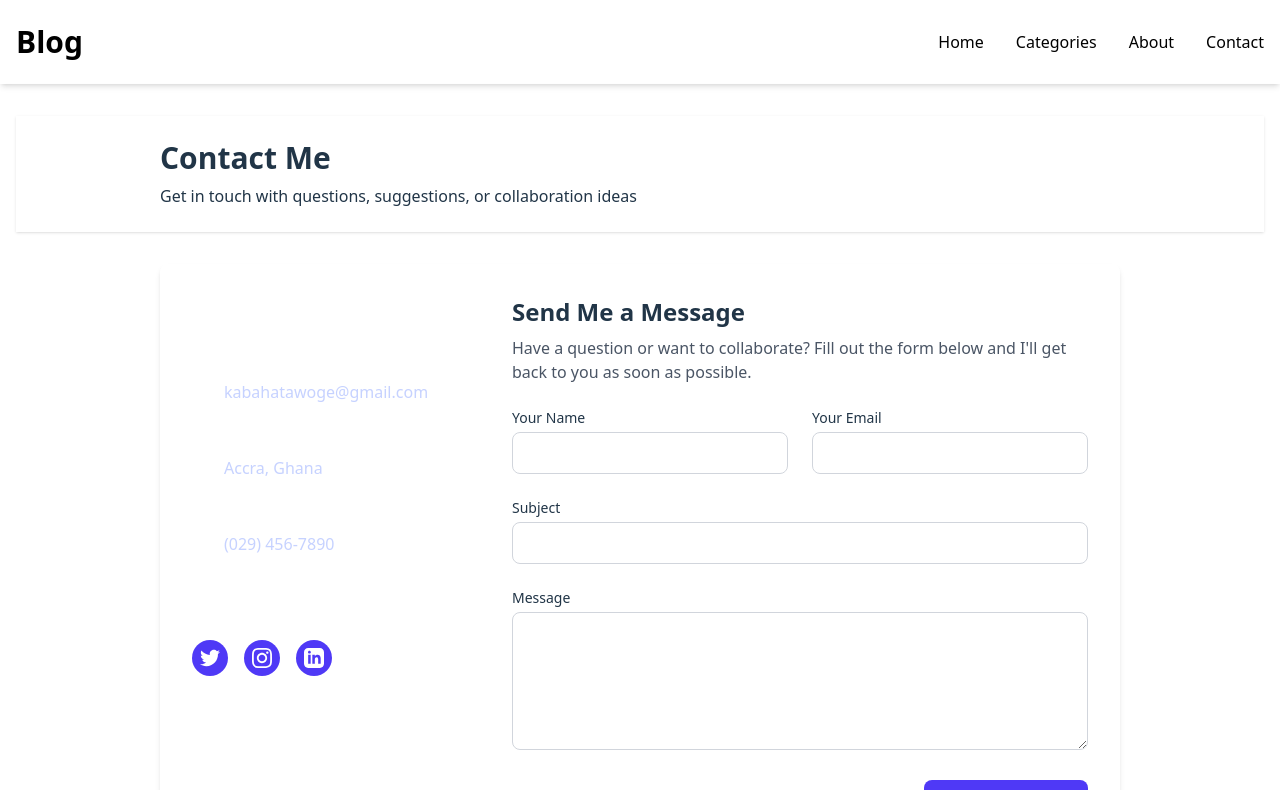
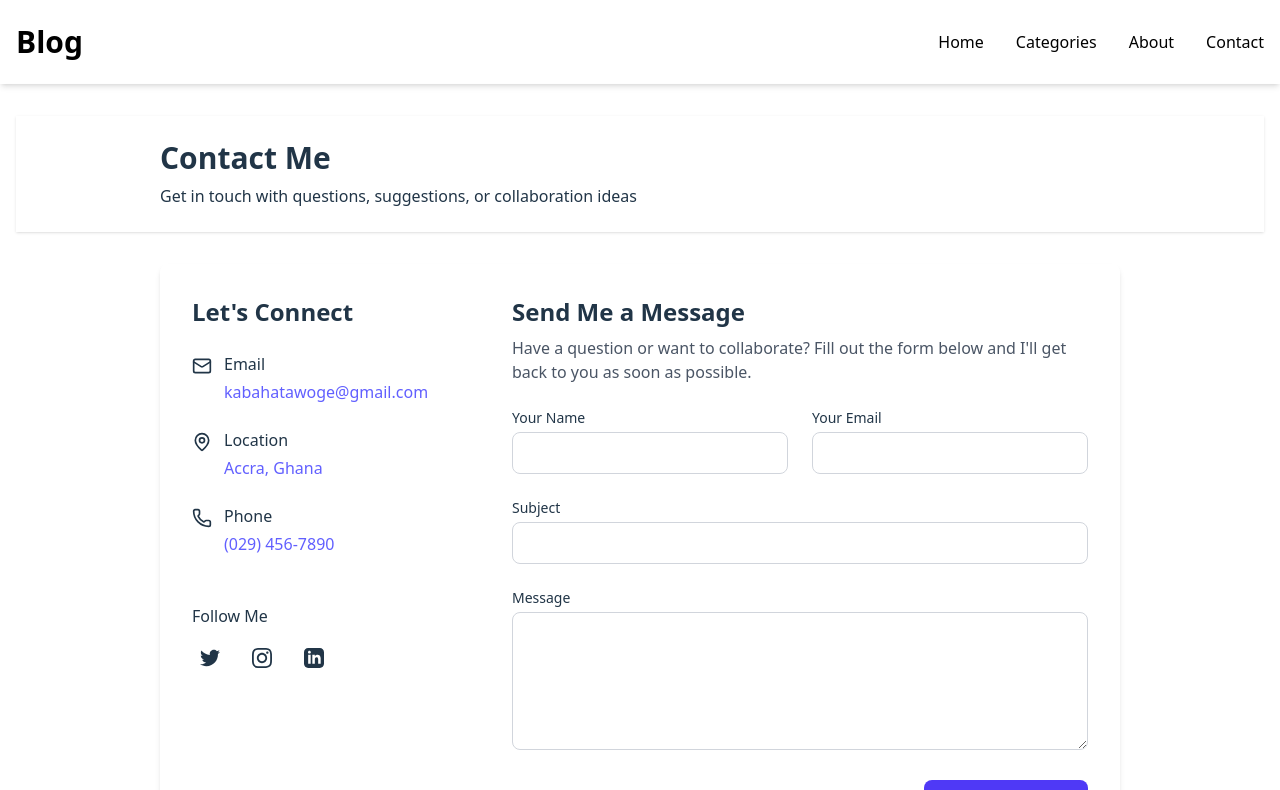
Before and after one commit to KLightiam/blog-site-frontend, a React (Vite) app: page /contact in a window 1280 px wide. Shown: the top 790 px of the page. Built offline with nearby package versions, Linux system fonts and the light colour scheme.

Commit message:
fix light mode for About and Contact pages

```diff
--- a/src/pages/About.jsx
+++ b/src/pages/About.jsx
@@ -24,8 +24,8 @@ export default function AboutPage() {
                   className="rounded-full mx-auto border-4 border-white shadow-lg w-32 h-32 object-cover"
                 />
               </div>
-              <h2 className="text-xl font-bold text-white mb-2">Kabah Atawoge</h2>
-              <p className="text-indigo-200 mb-6">Blogger & Journalist</p>
+              <h2 className="text-xl font-bold dark:text-white mb-2">Kabah Atawoge</h2>
+              <p className="dark:text-indigo-200 mb-6">Blogger & Journalist</p>
 
               <div className="flex justify-center space-x-4">
                 <a href="#" className="text-white hover:text-indigo-200">
@@ -93,8 +93,8 @@ export default function AboutPage() {
           {/* Newsletter Section */}
           <div className=" p-8 border-t border-gray-700">
             <div className="text-center">
-              <h3 className="text-lg font-medium text-gray-50 mb-2">Join My Newsletter</h3>
-              <p className="text-gray-100 mb-4 max-w-lg mx-auto">Stay updated with my latest posts and receive exclusive content straight to your inbox.</p>
+              <h3 className="text-lg font-medium dark:text-gray-50 mb-2">Join My Newsletter</h3>
+              <p className="dark:text-gray-100 mb-4 max-w-lg mx-auto">Stay updated with my latest posts and receive exclusive content straight to your inbox.</p>
 
               <div className="flex max-w-md mx-auto">
                 <input
--- a/src/pages/Contact.jsx
+++ b/src/pages/Contact.jsx
@@ -56,7 +56,7 @@ export default function ContactPage() {
         <div className="light:bg-white shadow-md rounded-lg overflow-hidden">
           <div className="md:flex">
             {/* Contact Info Section */}
-            <div className="md:w-1/3 light:bg-indigo-700 p-8 text-white">
+            <div className="md:w-1/3 light:bg-indigo-700 p-8 dark:text-white">
               <h2 className="text-2xl font-bold mb-6">Let's Connect</h2>
 
               <div className="space-y-6">
@@ -64,7 +64,7 @@ export default function ContactPage() {
                   <Mail className="w-5 h-5 mt-1 mr-3 flex-shrink-0" />
                   <div>
                     <h3 className="font-medium mb-1">Email</h3>
-                    <p className="text-indigo-200">kabahatawoge@gmail.com</p>
+                    <p className="dark:text-indigo-200 text-indigo-500">kabahatawoge@gmail.com</p>
                   </div>
                 </div>
 
@@ -72,7 +72,7 @@ export default function ContactPage() {
                   <MapPin className="w-5 h-5 mt-1 mr-3 flex-shrink-0" />
                   <div>
                     <h3 className="font-medium mb-1">Location</h3>
-                    <p className="text-indigo-200">Accra, Ghana</p>
+                    <p className="dark:text-indigo-200 text-indigo-500">Accra, Ghana</p>
                   </div>
                 </div>
 
@@ -80,7 +80,7 @@ export default function ContactPage() {
                   <Phone className="w-5 h-5 mt-1 mr-3 flex-shrink-0" />
                   <div>
                     <h3 className="font-medium mb-1">Phone</h3>
-                    <p className="text-indigo-200">(029) 456-7890</p>
+                    <p className="dark:text-indigo-200 text-indigo-500">(029) 456-7890</p>
                   </div>
                 </div>
               </div>
@@ -88,17 +88,17 @@ export default function ContactPage() {
               <div className="mt-12">
                 <h3 className="font-medium mb-3">Follow Me</h3>
                 <div className="flex space-x-4">
-                  <a href="#" className="bg-indigo-600 hover:bg-indigo-500 p-2 rounded-full transition-colors">
+                  <a href="#" className="dark:bg-indigo-600 dark:hover:bg-indigo-500 p-2 rounded-full transition-colors">
                     <svg className="w-5 h-5" fill="currentColor" viewBox="0 0 24 24" xmlns="http://www.w3.org/2000/svg">
                       <path d="M24 4.557c-.883.392-1.832.656-2.828.775 1.017-.609 1.798-1.574 2.165-2.724-.951.564-2.005.974-3.127 1.195-.897-.957-2.178-1.555-3.594-1.555-3.179 0-5.515 2.966-4.797 6.045-4.091-.205-7.719-2.165-10.148-5.144-1.29 2.213-.669 5.108 1.523 6.574-.806-.026-1.566-.247-2.229-.616-.054 2.281 1.581 4.415 3.949 4.89-.693.188-1.452.232-2.224.084.626 1.956 2.444 3.379 4.6 3.419-2.07 1.623-4.678 2.348-7.29 2.04 2.179 1.397 4.768 2.212 7.548 2.212 9.142 0 14.307-7.721 13.995-14.646.962-.695 1.797-1.562 2.457-2.549z" />
                     </svg>
                   </a>
-                  <a href="#" className="bg-indigo-600 hover:bg-indigo-500 p-2 rounded-full transition-colors">
+                  <a href="#" className="dark:bg-indigo-600 dark:hover:bg-indigo-500 p-2 rounded-full transition-colors">
                     <svg className="w-5 h-5" fill="currentColor" viewBox="0 0 24 24" xmlns="http://www.w3.org/2000/svg">
                       <path d="M12 2.163c3.204 0 3.584.012 4.85.07 3.252.148 4.771 1.691 4.919 4.919.058 1.265.069 1.645.069 4.849 0 3.205-.012 3.584-.069 4.849-.149 3.225-1.664 4.771-4.919 4.919-1.266.058-1.644.07-4.85.07-3.204 0-3.584-.012-4.849-.07-3.26-.149-4.771-1.699-4.919-4.92-.058-1.265-.07-1.644-.07-4.849 0-3.204.013-3.583.07-4.849.149-3.227 1.664-4.771 4.919-4.919 1.266-.057 1.645-.069 4.849-.069zm0-2.163c-3.259 0-3.667.014-4.947.072-4.358.2-6.78 2.618-6.98 6.98-.059 1.281-.073 1.689-.073 4.948 0 3.259.014 3.668.072 4.948.2 4.358 2.618 6.78 6.98 6.98 1.281.058 1.689.072 4.948.072 3.259 0 3.668-.014 4.948-.072 4.354-.2 6.782-2.618 6.979-6.98.059-1.28.073-1.689.073-4.948 0-3.259-.014-3.667-.072-4.947-.196-4.354-2.617-6.78-6.979-6.98-1.281-.059-1.69-.073-4.949-.073zm0 5.838c-3.403 0-6.162 2.759-6.162 6.162s2.759 6.163 6.162 6.163 6.162-2.759 6.162-6.163c0-3.403-2.759-6.162-6.162-6.162zm0 10.162c-2.209 0-4-1.79-4-4 0-2.209 1.791-4 4-4s4 1.791 4 4c0 2.21-1.791 4-4 4zm6.406-11.845c-.796 0-1.441.645-1.441 1.44s.645 1.44 1.441 1.44c.795 0 1.439-.645 1.439-1.44s-.644-1.44-1.439-1.44z" />
                     </svg>
                   </a>
-                  <a href="#" className="bg-indigo-600 hover:bg-indigo-500 p-2 rounded-full transition-colors">
+                  <a href="#" className="dark:bg-indigo-600 dark:hover:bg-indigo-500 p-2 rounded-full transition-colors">
                     <svg className="w-5 h-5" fill="currentColor" viewBox="0 0 24 24" xmlns="http://www.w3.org/2000/svg">
                       <path d="M19 0h-14c-2.761 0-5 2.239-5 5v14c0 2.761 2.239 5 5 5h14c2.762 0 5-2.239 5-5v-14c0-2.761-2.238-5-5-5zm-11 19h-3v-11h3v11zm-1.5-12.268c-.966 0-1.75-.79-1.75-1.764s.784-1.764 1.75-1.764 1.75.79 1.75 1.764-.783 1.764-1.75 1.764zm13.5 12.268h-3v-5.604c0-3.368-4-3.113-4 0v5.604h-3v-11h3v1.765c1.396-2.586 7-2.777 7 2.476v6.759z" />
                     </svg>
```
